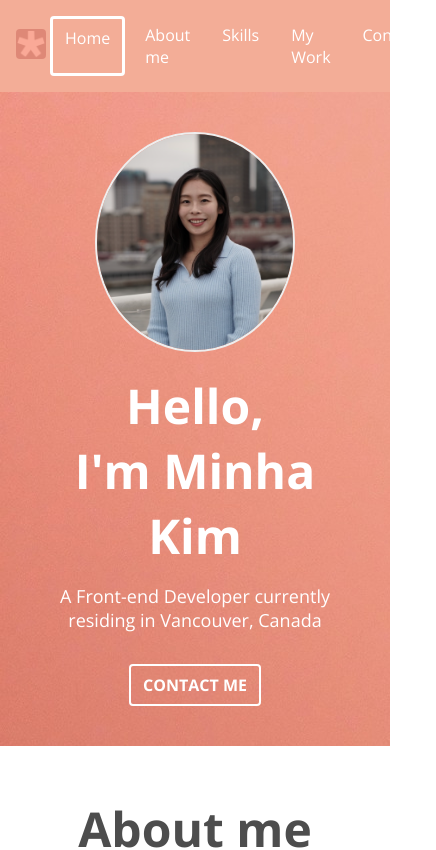
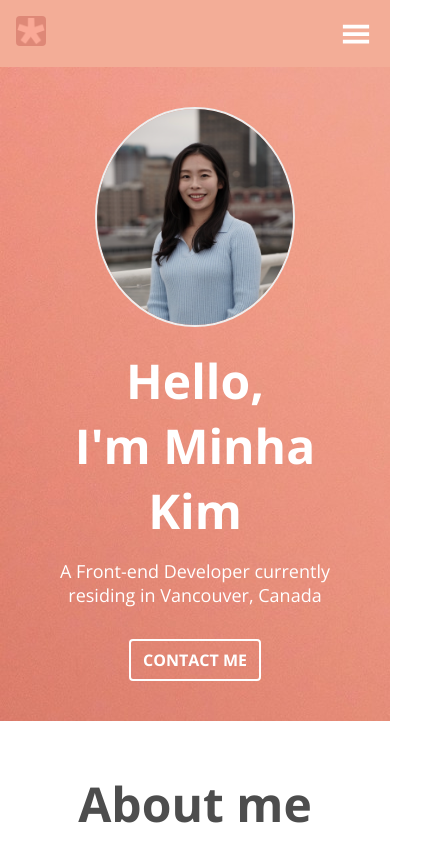
Before and after one commit to minha0817/Portfolio, a React (Create React App) app: page / in a window 390 px wide. Shown: the top 850 px of the page, 436 px wide, since content can reach past the window. Built offline with nearby package versions, Linux system fonts and the light colour scheme.

Commit message:
Add responsive styling for Navbar

```diff
--- a/src/components/Nav.js
+++ b/src/components/Nav.js
@@ -1,9 +1,9 @@
 import React from "react";
 import icon from "../pics/favicon2.png";
 import "../styles/nav.css";
+import { GiHamburgerMenu } from "react-icons/gi";
 
 export default function Nav() {
-
   return (
     <nav id="navbar">
       <div>
@@ -11,15 +11,18 @@ export default function Nav() {
           <img src={icon} alt="icon" className="navbar__logo__icon"></img>
         </a>
       </div>
-      <div>
+      <div className="navbar__menu">
         <ul className="navbar__menu">
-          <li className="navbar__menu__item active" >Home</li>
+          <li className="navbar__menu__item active">Home</li>
           <li className="navbar__menu__item">About me</li>
           <li className="navbar__menu__item">Skills</li>
           <li className="navbar__menu__item">My Work</li>
           <li className="navbar__menu__item">Contact</li>
         </ul>
       </div>
+      <button className="navbar__toggle-btn">
+        <GiHamburgerMenu style={{ fontSize: 30, color: "white" }} />
+      </button>
     </nav>
   );
 }
--- a/src/styles/contact.css
+++ b/src/styles/contact.css
@@ -37,8 +37,6 @@
   cursor: pointer;
 }
 
-
-
 .contact__icon svg:hover {
   transform: scale(1.2);
   color: var(--color-dark-pink);
--- a/src/styles/nav.css
+++ b/src/styles/nav.css
@@ -7,9 +7,11 @@
   padding: 0 16px;
 }
 
+
 .navbar__logo__icon {
   width: 30px;
   height: 30px;
+  line-height: 30px;
   opacity: 0.6;
   cursor: pointer;
   background-color: var(--color-dark-pink);
@@ -17,14 +19,15 @@
 }
 
 .navbar__logo__icon:hover {
-  width: 38px;
-  height: 38px;
+  width: 35px;
+  height: 35px;
   opacity: 1;
   transition: var(--transition-duration);
 }
 
 .navbar__menu {
   display: flex;
+  justify-content: space-between;
 }
 
 .navbar__menu__item {
@@ -41,3 +44,35 @@
 .navbar__menu__item:hover {
   background-color: var(--color-dark-pink);
 }
+
+.navbar__toggle-btn {
+  position: absolute;
+  right: 19px;
+  top: 19px;
+  display: none;
+  padding: 0;
+}
+
+.navbar__toggle-btn:hover svg, path {
+  cursor: pointer;
+}
+
+@media screen and (max-width: 768px){
+  .navbar__toggle-btn{
+    display: block;
+  }
+
+  #navbar {
+    flex-direction: column;
+    align-items: flex-start;
+    padding: 16px;
+  }
+
+  .navbar__menu {
+    flex-direction: column;
+    text-align: center;
+    width: 100%;
+    display: none;
+  }
+
+}
```
